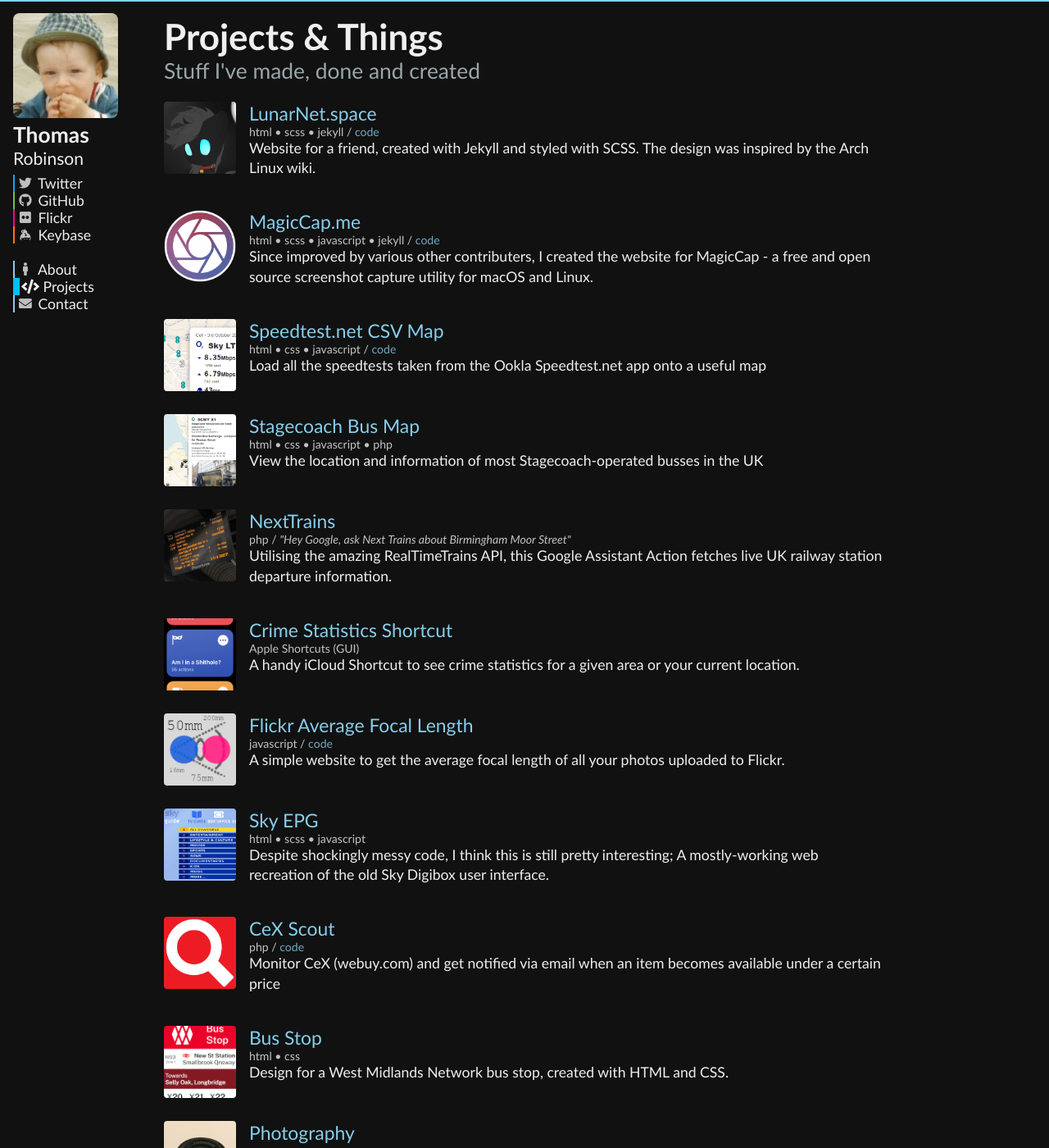
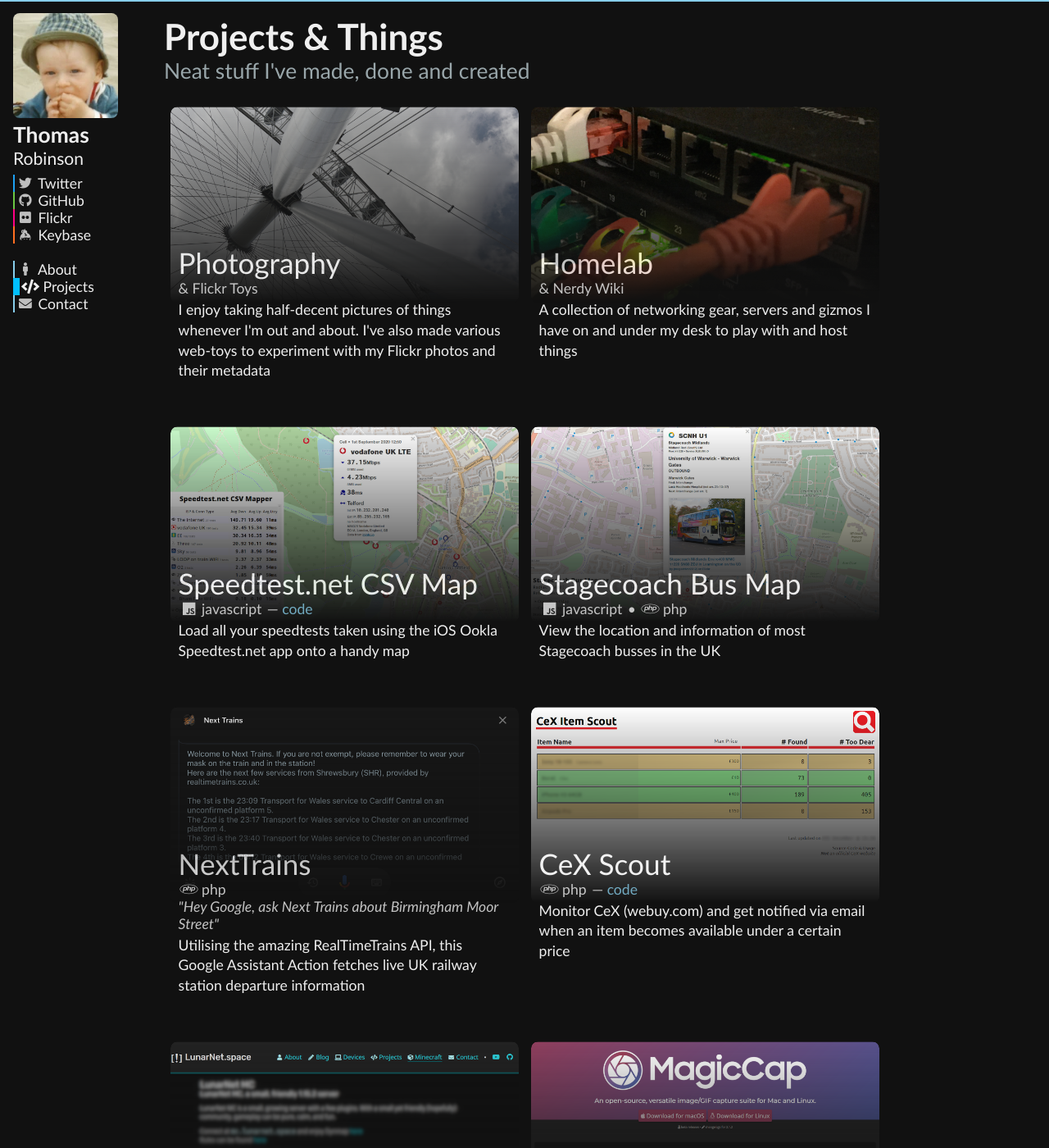
Before and after one commit to tomfishemoji/tomfishemoji.github.io, a Jekyll site: the page built from projects.html, in a window 1280 px wide and 1400 px high. Shown: the whole window at 82% size. Built offline with Jekyll 4.4.1, drawn with Linux system fonts in a browser that asks for light colours; nearby versions of some CDN libraries; some of the changed text lies outside the part shown.

Commit message:
NEW PROJECTS PAGE BECAUSE I CAN NEVER SETTLE ON ONE

```diff
--- a/css/pages/projects.css
+++ b/css/pages/projects.css
@@ -1,42 +1,68 @@
 ul#projects {
-  list-style: none;
-  padding: 0;
+    display: flex;
+    flex-direction: row;
+    flex-wrap: wrap;
+    margin: 0;
+    padding: 0;
+    width: 100%;
 }
 
 li.project {
-  display: inline-block;
-  width: 100%;
+    display: flex;
+    flex-direction: column;
+    flex-basis: 100%;
+    flex: 46%;
+    margin: 2%;
+    padding: 0;
+    border-radius: 4px;
+    pointer-events: none;
+    /* transition: background-color 0.2s; */
 }
 
-li.project:not(:first-of-type) {
-  margin-top: 8px;
+li.project a {
+    pointer-events: auto;
 }
 
-li.project a.project-title, li.project span {
-  display: block;
-}
+/* li.project:hover {
+    background-color: #222;
+} */
 
-li.project a.project-title {
-  font-size: 1.3em;
-}
-
-li.project span {
-  font-size: 0.8em;
-  opacity: 0.8;
+li.project:hover img {
+    transform: translateY(-16px) scale(1.05);
 }
 
 li.project img {
-  float: left;
-  height: 5em;
-  width: auto;
-  margin: 0 16px 16px 0;
+    width: 100%;
+    margin-bottom: -64px;
+    border-radius: 8px;
+    mask-image: -webkit-gradient(linear, left top, left bottom, from(#000), to(transparent));
+    transform: translateY(0) scale(1.05);
+    transition: all 0.2s ease-out;
+}
+
+li a.project-title {
+    font-size: 2em;
+    color: inherit;
+    transition: color 0.2s;
+}
+
+li a.project-title:hover {
+    color: skyblue;
+}
+
+li.project span.project-langs {
+    opacity: 0.8;
+    margin-bottom: 4px;
+}
+
+li.project span.project-langs span.lang {
+    display: inline-block;
+    margin: 0 2px;
 }
 
 @media screen and (max-width: 70em) {
-  li.project img {
-    float: none;
-    display: block;
-    height: 6em;
-    margin: 0 0 8px 0;
+    li.project {
+      flex: 100%;
+      margin: 24px 0;
+    }
   }
-}
--- a/projects.html
+++ b/projects.html
@@ -1,126 +1,151 @@
 ---
 layout: page
+wide: ish
 title: Projects & Things
-description: Stuff I've made, done and created
+description: Neat stuff I've made, done and created
 permalink: /projects/
-imgcsp: 'https://wiki.fishys.space'
 head:
   - <link href="/css/pages/projects.css" rel="stylesheet">
 ---
 
 <ul id="projects">
     <li class="project">
-        <img class="project-image" src="/img/projects/lunarnet.space.png" alt="LunarNet Icon">
-        <a href="https://lunarnet.space" target="_blank" rel="noopener noreferrer" class="project-title">
-        LunarNet.space</a>
-        <span>
-            html &bull; scss &bull; jekyll / <a href="https://github.com/Lunarki/Lunarki.github.io" target="_blank" rel="noopener noreferrer">code</a>
+        <img class="project-image" src="/img/projects/photog.png" alt="Photograph of the London Eye Ferris Wheel">
+        <a href="/flickr/" class="project-title">
+        Photography</a>
+        <span class="project-langs">
+            &amp; Flickr Toys
         </span>
-        <p>Website for a friend, created with Jekyll and styled with SCSS. The design was inspired by the Arch Linux wiki.</p>
+        <p>I enjoy taking half-decent pictures of things whenever I'm out and about. I've also made various web-toys to experiment with my Flickr photos and their metadata</p>
     </li>
 
     <li class="project">
-        <img class="project-image" src="/img/projects/magiccap.me.png" alt="MagicCap Icon">
-        <a href="https://magiccap.me" target="_blank" rel="noopener noreferrer" class="project-title">
-        MagicCap.me</a>
-        <span>
-            html &bull; scss &bull; javascript &bull; jekyll / <a href="https://github.com/MagicCap/MagicCap.me" target="_blank" rel="noopener noreferrer">code</a>
+        <img class="project-image" src="/img/projects/lab.png" alt="Homelab Photograph">
+        <a href="https://fishys.space/" target="_blank" rel="noopener noreferrer" class="project-title">
+        Homelab</a>
+        <span class="project-langs">
+            &amp; Nerdy Wiki
         </span>
-        <p>Since improved by various other contributers, I created the website for MagicCap - a free and open source screenshot capture utility for macOS and Linux.</p>
+        <p>A collection of networking gear, servers and gizmos I have on and under my desk to play with and host things</p>
     </li>
 
     <li class="project">
         <img class="project-image" src="/img/projects/speedtestmap.png" alt="Screenshot of the map">
         <a href="/speedtestdotnetcsvmap" target="_blank" rel="noopener noreferrer" class="project-title">
         Speedtest.net CSV Map</a>
-        <span>
-            html &bull; css &bull; javascript  / <a href="https://github.com/mrdnomaid/speedtestdotnetcsvmap" target="_blank" rel="noopener noreferrer">code</a>
+        <span class="project-langs">
+            <span class="lang lang-js"><i class="fab fa-fw fa-js"></i> javascript</span> &mdash; <a href="https://github.com/mrdnomaid/speedtestdotnetcsvmap" target="_blank" rel="noopener noreferrer">code</a>
         </span>
-        <p>Load all the speedtests taken from the Ookla Speedtest.net app onto a useful map</p>
+        <p>Load all your speedtests taken using the iOS Ookla Speedtest.net app onto a handy map</p>
     </li>
 
     <li class="project">
         <img class="project-image" src="/img/projects/stagecoachmap.png" alt="Screenshot of the map">
         <a href="/stagecoachbusmap" target="_blank" rel="noopener noreferrer" class="project-title">
         Stagecoach Bus Map</a>
-        <span>
-            html &bull; css &bull; javascript &bull; php
+        <span class="project-langs">
+            <span class="lang lang-js"><i class="fab fa-fw fa-js"></i> javascript</span> &bull; <span class="lang lang-php"><i class="fab fa-fw fa-php"></i> php</span>
         </span>
-        <p>View the location and information of most Stagecoach-operated busses in the UK</p>
+        <p>View the location and information of most Stagecoach busses in the UK</p>
     </li>
 
     <li class="project">
-        <img class="project-image" src="/img/projects/nexttrains.png" alt="NextTrains Icon">
+        <img class="project-image" src="/img/projects/nexttrains.png" alt="NextTrains being used in the Google Assistant app">
         <a href="https://assistant.google.com/services/a/uid/0000002b9e81557d" target="_blank" rel="noopener noreferrer" class="project-title">
         NextTrains</a>
-        <span>
-            php / <i>"Hey Google, ask Next Trains about Birmingham Moor Street"</i>
+        <span class="project-langs">
+            <span class="lang lang-php"><i class="fab fa-fw fa-php"></i> php</span><br><i>"Hey Google, ask Next Trains about Birmingham Moor Street"</i>
         </span>
-        <p>Utilising the amazing RealTimeTrains API, this Google Assistant Action fetches live UK railway station departure information.</p>
+        <p>Utilising the amazing RealTimeTrains API, this Google Assistant Action fetches live UK railway station departure information</p>
     </li>
 
     <li class="project">
-        <img class="project-image" src="/img/projects/shole-shortcut.png" alt="Screenshot of the Shortcut Tile">
-        <a href="https://www.icloud.com/shortcuts/40ed153c65fc438db64264bb7477a37b" class="project-title">
-        Crime Statistics Shortcut</a>
-        <span>
-            Apple Shortcuts (GUI)
+        <img class="project-image" src="/img/projects/cex-scout.png" alt="CeX Scout Screenshot">
+        <a href="https://git.fishys.space/tom/cex-scout" target="_blank" rel="noopener noreferrer" class="project-title">
+        CeX Scout</a>
+        <span class="project-langs">
+            <span class="lang lang-php"><i class="fab fa-fw fa-php"></i> php</span> &mdash; <a href="https://git.fishys.space/tom/cex-scout" target="_blank" rel="noopener noreferrer">code</a>
         </span>
-        <p>A handy iCloud Shortcut to see crime statistics for a given area or your current location.</p>
+        <p>Monitor CeX (webuy.com) and get notified via email when an item becomes available under a certain price</p>
     </li>
 
     <li class="project">
-        <img class="project-image" src="/img/projects/flickrmm.png" alt="CeX Scout Icon">
-        <a href="https://trobinson.me/flickr-mm/" target="_blank" rel="noopener noreferrer" class="project-title">
-        Flickr Average Focal Length</a>
-        <span>
-            javascript / <a href="https://github.com/mrdnomaid/flickr-mm" target="_blank" rel="noopener noreferrer">code</a>
+        <img class="project-image" src="/img/projects/lunarnet.space.png" alt="LunarNet Screenshot">
+        <a href="https://lunarnet.space" target="_blank" rel="noopener noreferrer" class="project-title">
+        LunarNet.space</a>
+        <span class="project-langs">
+            <span class="lang lang-jekyll"><i class="fas fa-fw fa-vial"></i> jekyll</span> &mdash; <a href="https://github.com/Lunarki/Lunarki.github.io" target="_blank" rel="noopener noreferrer">code</a>
         </span>
-        <p>A simple website to get the average focal length of all your photos uploaded to Flickr.</p>
+        <p>Website for a friend, created with Jekyll and styled with SCSS. The design was inspired by the Arch Linux wiki</p>
+    </li>
+
+    <li class="project">
+        <img class="project-image" src="/img/projects/magiccap.me.png" alt="MagicCap Screenshot">
+        <a href="https://magiccap.me" target="_blank" rel="noopener noreferrer" class="project-title">
+        MagicCap.me</a>
+        <span class="project-langs">
+            <span class="lang lang-js"><i class="fab fa-fw fa-js"></i> javascript</span> &bull; <span class="lang lang-jekyll"><i class="fas fa-fw fa-vial"></i> jekyll</span> &mdash; <a href="https://github.com/MagicCap/MagicCap.me" target="_blank" rel="noopener noreferrer">code</a>
+        </span>
+        <p>Since improved by various other contributers, I created the website for MagicCap - a free and open source screenshot capture utility for macOS and Linux</p>
+    </li>
+
+    <li class="project">
+        <img class="project-image" src="/img/projects/33rpm.png" alt="33rpm Screenshot">
+        <a href="https://33rpm.trobinson.me" target="_blank" rel="noopener noreferrer" class="project-title">
+        33rpm</a>
+        <span class="project-langs">
+            <span class="lang lang-jekyll"><i class="fas fa-fw fa-vial"></i> jekyll</span>
+        </span>
+        <p>Test website for an amateur indie record label ran by a friend</p>
+    </li>
+
+    <li class="project">
+        <img class="project-image" src="/img/projects/traintypesfrom.png" alt="Traintypes Screenshot">
+        <a class="project-title">
+        Train Types From</a>
+        <span class="project-langs">
+            <span class="lang lang-php"><i class="fab fa-fw fa-php"></i> php</span> &mdash; not publically available (yet)
+        </span>
+        <p>Made to satisfy my inner train nerd, a website to see which types (and classes) of train call at a given station</p>
+    </li>
+
+    <li class="project">
+        <img class="project-image" src="/img/projects/shole-shortcut.png" alt="Screenshot of the Shortcut">
+        <a href="https://www.icloud.com/shortcuts/40ed153c65fc438db64264bb7477a37b" class="project-title">
+        UK Crime Statistics</a>
+        <span class="project-langs">
+            <span class="lang"><i class="fab fa-fw fa-apple"></i> apple shortcuts</span>
+        </span>
+        <p>A handy iCloud Shortcut to see crime statistics for a given area or your current location.</p>
     </li>
 
     <li class="project">
         <img class="project-image" src="/img/projects/skyepg.png" alt="A screenshot of skyepg">
         <a href="https://trobinson.me/skyepg/" target="_blank" rel="noopener noreferrer" class="project-title">
         Sky EPG</a>
-        <span>
-            html &bull; scss &bull; javascript
+        <span class="project-langs">
+            <span class="lang lang-js"><i class="fab fa-fw fa-js"></i> javascript</span>
         </span>
-        <p>Despite shockingly messy code, I think this is still pretty interesting; A mostly-working web recreation of the old Sky Digibox user interface.</p>
+        <p>Despite shockingly messy code, I think this is still pretty interesting; A mostly-working web recreation of the old Sky Digibox user interface</p>
     </li>
 
     <li class="project">
-        <img class="project-image" src="/img/projects/cex-scout.png" alt="CeX Scout Icon">
-        <a href="https://git.fishys.space/tom/cex-scout" target="_blank" rel="noopener noreferrer" class="project-title">
-        CeX Scout</a>
-        <span>
-            php / <a href="https://git.fishys.space/tom/cex-scout" target="_blank" rel="noopener noreferrer">code</a>
+        <img class="project-image" src="/img/projects/busstop.png" alt="Screenshot of a bus stop">
+        <a href="https://trobinson.me/busstop/" target="_blank" rel="noopener noreferrer" class="project-title">
+        Bus Stops</a>
+        <span class="project-langs">
+            <span class="lang lang-css"><i class="fab fa-fw fa-css3-alt"></i> css</span>
         </span>
-        <p>Monitor CeX (webuy.com) and get notified via email when an item becomes available under a certain price</p>
+        <p>Bus stops, hastily created with HTML and CSS</p>
     </li>
 
     <li class="project">
-        <img class="project-image" src="/img/projects/busstop.png" alt="CeX Scout Icon">
-        <a href="https://trobinson.me/busstop/" target="_blank" rel="noopener noreferrer" class="project-title">
-        Bus Stop</a>
-        <span>
-            html &bull; css
+        <img class="project-image" src="/img/projects/roadsign.png" alt="Screenshot of a road sign">
+        <a href="https://trobinson.me/roadsigns/" target="_blank" rel="noopener noreferrer" class="project-title">
+        Road Signs</a>
+        <span class="project-langs">
+            <span class="lang lang-css"><i class="fab fa-fw fa-css3-alt"></i> css</span>
         </span>
-        <p>Design for a West Midlands Network bus stop, created with HTML and CSS.</p>
+        <p>Roadsigns, hastily created with HTML and CSS</p>
     </li>
-
-    <li class="project">
-        <img class="project-image" src="/img/projects/lens.png" alt="Photograph of a Camera Lens">
-        <a href="/flickr/" class="project-title">
-        Photography</a>
-        <p>I enjoy taking half-decent pictures of things whenever I'm out and about. Some of my favourite photos end up on Flickr.</p>
-    </li>
-
-    <li class="project">
-        <img class="project-image" src="https://wiki.fishys.space/lib/exe/fetch.php?cache=&media=lab:lab.jpg" alt="Homelab Photograph">
-        <a href="https://fishys.space/" target="_blank" rel="noopener noreferrer" class="project-title">
-        Homelab</a>
-        <p>A collection of networking gear, servers and gizmos I have on and under my desk. Used to experiment and practice with software and hardware such as the Proxmox hypervisor and Raspberry Pis. Learn more at the link above.</p>
-    </li>
-
 </ul>
```
Also changed, not shown: old_pages/tech_old.html (deleted, +0 -153 lines), img/projects/33rpm.png (added), img/projects/busstop.png, img/projects/cex-scout.png, img/projects/flickrmm.png, img/projects/lab.png (added), img/projects/lens.png (deleted), img/projects/lunarnet.space.png, img/projects/magiccap.me.png, img/projects/nexttrains.png, img/projects/photog.png (added), img/projects/roadsign.png (added), img/projects/shole-shortcut.png, img/projects/skyepg.png, 3 more files.
